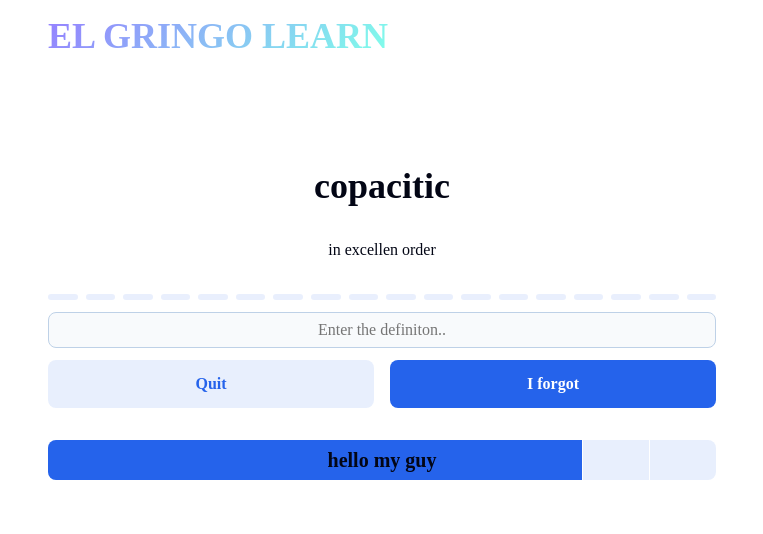
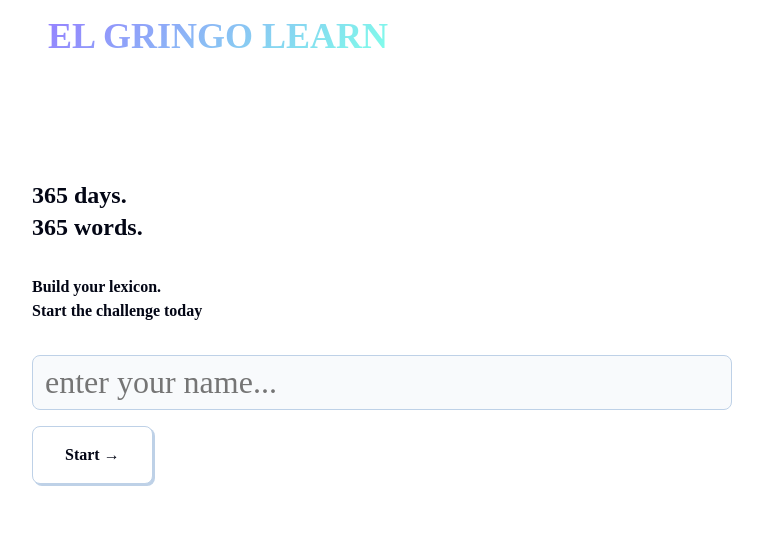
Before and after one commit to amon-sudo/REACT-APP, a React (Vite) app: page / in a window 1280 px wide. Shown: the top 534 px of the page, without its empty margins (258-1021 px from the left). Built offline with nearby package versions, Linux system fonts and the light colour scheme; a web font is replaced by a local one.

Commit message:
now working on the input and states

```diff
--- a/src/App.jsx
+++ b/src/App.jsx
@@ -2,10 +2,15 @@ import Layout from "./components/layouts/layout"
 import Welcome from "./components/layouts/Welcome"
 import Dashboard from "./components/layouts/Dashboard"
 import Challenge from "./components/Challenge"
+import { useState } from "react"
 function App(props) {
-  const selectedPage = 2  // 0 is for the welcome page, 1 is for the dashbaord and 2 is for the challenge page
+  const [selectedPage, setSelectedPage] = useState(0)
+
+
+  const [name, setName] = useState('')
+  // const selectedPage = 2  // 0 is for the welcome page, 1 is for the dashbaord and 2 is for the challenge page
   const pages = {
-    0: <Welcome />,
+    0: <Welcome username= "hello username" name ={name} setName={setName}/>,
     1: <Dashboard />,
     2: <Challenge />
   }
--- a/src/components/layouts/Welcome.jsx
+++ b/src/components/layouts/Welcome.jsx
@@ -1,6 +1,8 @@
 import React from 'react'
 
-function Welcome() {
+function Welcome(props) {
+    console.log('PROPS', props)
+    const {name, setName} = props
   return (
     <>
         <section id='welcome'>
@@ -9,7 +11,11 @@ function Welcome() {
             </h3>
             <h6>Build your lexicon. <br/> Start the challenge today</h6>
             <div>
-                <input type='text' placeholder='enter your name...'/>
+                <input type='text' placeholder='enter your name...' value={name}
+                onChange={(e) =>{
+                    setName(e.target.value)
+                }}
+                />
                 <button>
                     <h6>Start &rarr;</h6>
                 </button>
```
